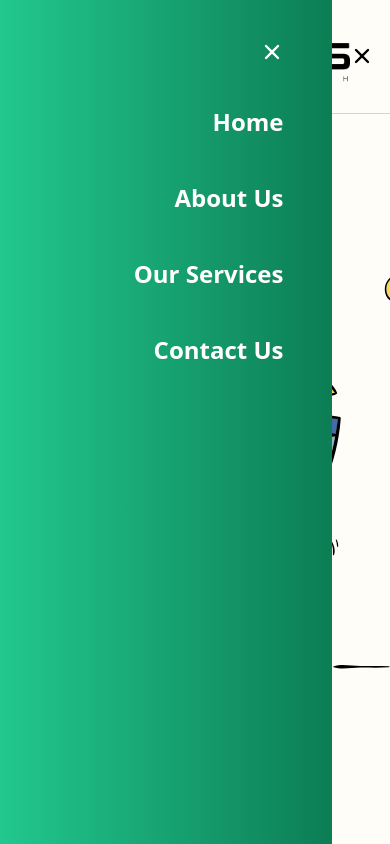
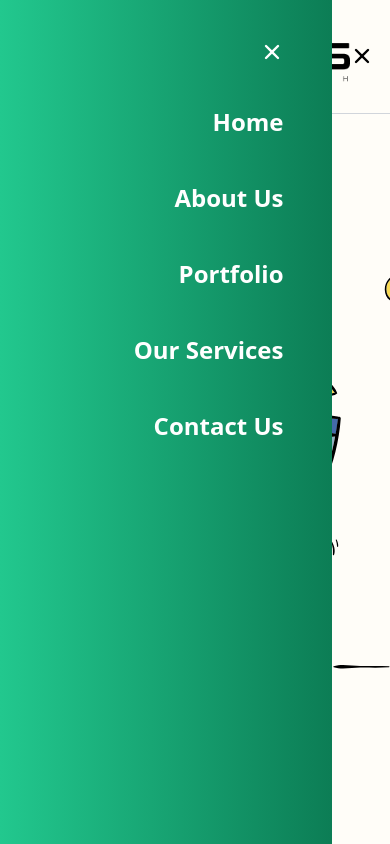
Before and after one commit to Qriocity-Company/Invictus-New, a Next.js app: page / in a window 390 px wide. Both pictures are taken after a click on the icon 362 px from the left and 56 px from the top of the page. Shown: the top 844 px of the page. Built offline with nearby package versions, Linux system fonts and the light colour scheme; a web font is replaced by a local one.

Commit message:
portfolio completed

```diff
--- a/components/Navbar.jsx
+++ b/components/Navbar.jsx
@@ -43,7 +43,7 @@ export const Navbar = () => {
           <HiX className=" text-2xl cursor-pointer " onClick={toggleMenu} />
           <Link href="/" onClick={toggleMenu}>Home</Link>
           <Link href="/about" onClick={toggleMenu}>About Us</Link>
-          {/* <Link href="/portfolio" onClick={toggleMenu}>Portfolio</Link> */}
+          <Link href="/portfolio" onClick={toggleMenu}>Portfolio</Link>
           <Link href="/services" onClick={toggleMenu}>Our Services</Link>
           <Link href="/contact" onClick={toggleMenu}>Contact Us</Link>
         </div>
--- a/components/Services.jsx
+++ b/components/Services.jsx
@@ -44,7 +44,7 @@ const Services = () => {
       <div className='mt-4 w-[90%] md:w-[50%]'>
       {servicesData.map((item, index) => (
 
-        <div key={index} className={`transform my-6 p-4 bg-[#FFFDF8] text-black border-2 border-[#696969] transition-all duration-1000 ${(openIndex==index)?'h-[430px] md:h-[300px] ':'h-[100px] md:h-[100px]'}`}>
+        <div key={index} className={`transform my-6 p-4 bg-[#FFFDF8] text-black border-2 border-[#696969] transition-all duration-1000 ${(openIndex==index)?'h-[430px] md:h-[300px] ':'h-[80px] md:h-[100px]'}`}>
           <div
             className="flex justify-between items-center p-2 cursor-pointer "
             onClick={() => toggleAccordion(index)}
--- a/styles/hero.css
+++ b/styles/hero.css
@@ -58,6 +58,7 @@
 
 .one-time{
     animation: oneTime 2s  ease-in forwards;
+    animation-delay: 1.4s;
 }
 @keyframes oneTime {
     0%{
```
